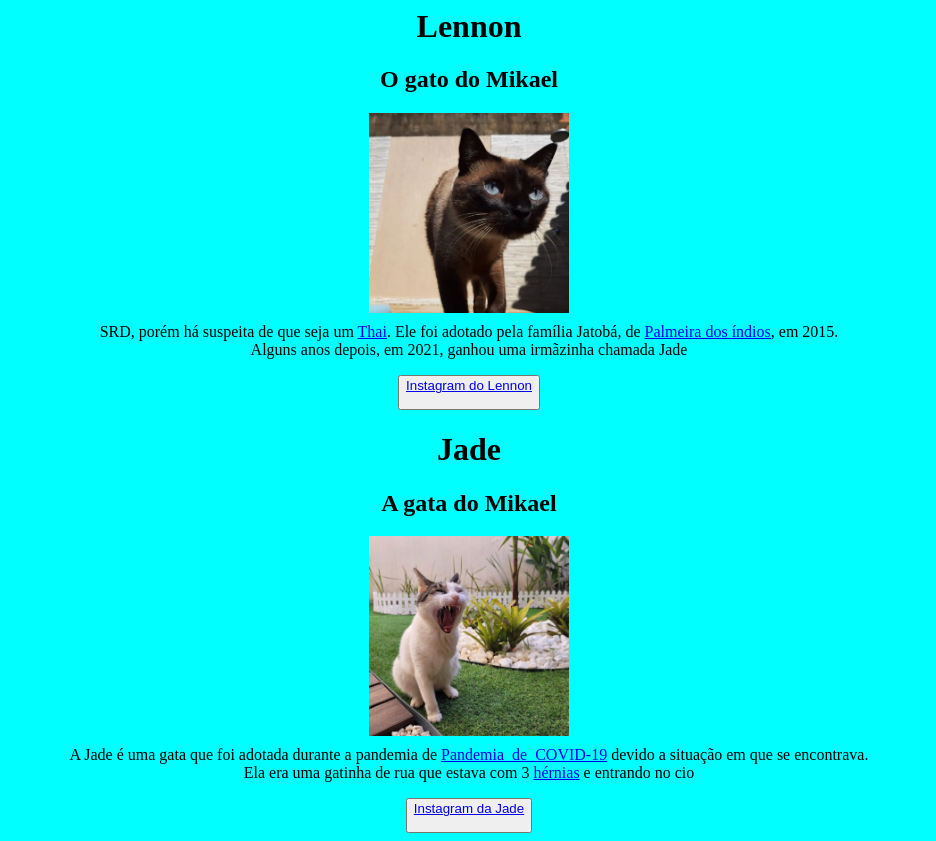
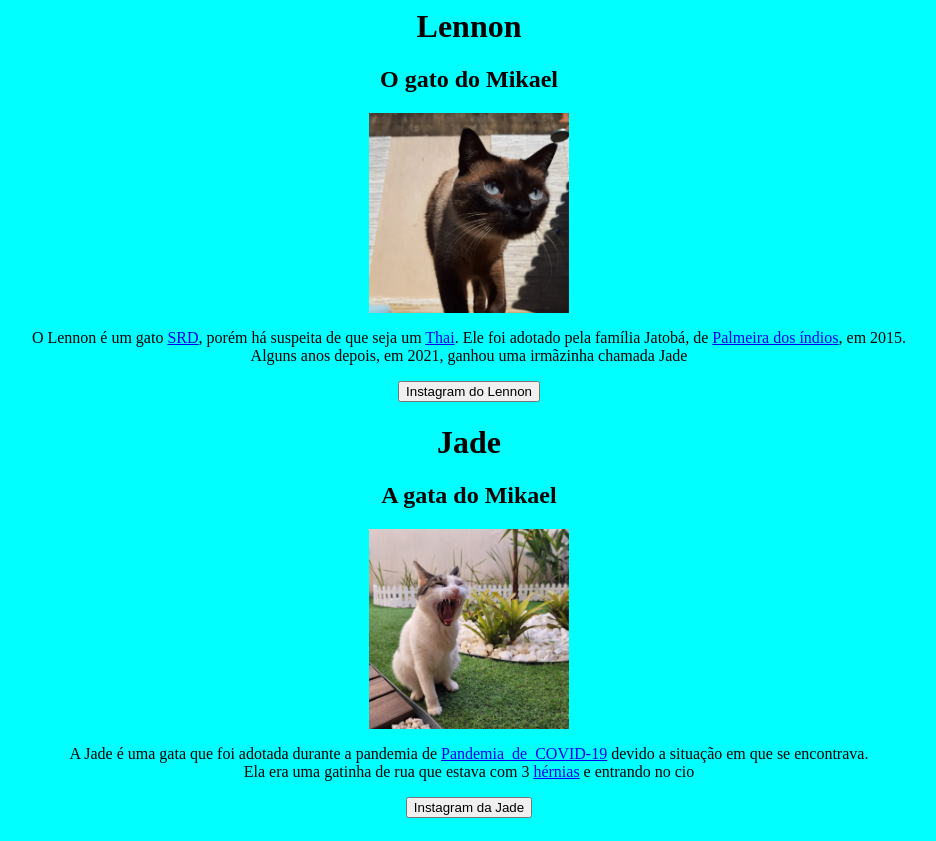
Before and after one commit to MikaelJatoba/Atividade01, a plain HTML site: page index.html in a window 1280 px wide. Shown: the whole page, without its empty margins (171-1107 px from the left). Drawn offline with Linux system fonts and the light colour scheme.

Commit message:
Mais mudanças no código
Melhoria nas fotos e no texto

```diff
--- a/index.html
+++ b/index.html
@@ -5,17 +5,26 @@
 </head>
 
 <body style="background-color:cyan; text-align:center;" >
+
     <h1> Lennon </h1>
     <h2> O gato do Mikael </h2>
-    <img src="FotoLennon.png" alt="Foto_do_Lennon" width="200" height="200" style="display: block; margin: 10 auto;>
-    <p> O Lennon é um gato <a href="https://pt.wikipedia.org/wiki/Vira-lata" target="_blank">SRD</a>, porém há suspeita de que seja um <a href="https://pt.wikipedia.org/wiki/Thai_(gato)" target="_blank">Thai</a>.  Ele foi adotado pela família Jatobá, de <a href="https://pt.wikipedia.org/wiki/Palmeira_dos_%C3%8Dndios" target="_blank"> Palmeira dos índios</a>, em 2015. <br> Alguns anos depois, em 2021, ganhou uma irmãzinha chamada Jade</p>
-    <button onclick=<p><a href="https://www.instagram.com/lennon.the_cat_/" target="_blank">Instagram do Lennon</a></p></button>
+
+    <img src="FotoLennon.png" alt="Foto_do_Lennon" width="200" height="200" style="display: block; margin: 10 auto;"">
+
+    <p> O Lennon é um gato <a href="https://pt.wikipedia.org/wiki/Vira-lata" target="_blank">SRD</a>, porém há suspeita de que seja um
+    <a href="https://pt.wikipedia.org/wiki/Thai_(gato)" target="_blank">Thai</a>.  Ele foi adotado pela família Jatobá, de <a href="https://pt.wikipedia.org/wiki/Palmeira_dos_%C3%8Dndios" target="_blank"> Palmeira dos índios</a>, em 2015. <br> Alguns anos depois, em 2021, ganhou uma irmãzinha chamada Jade</p>
+
+    <p> <a href="https://www.instagram.com/lennon.the_cat_/" target="_blank"> <button>Instagram do Lennon</button> </a></p>
 
     <h1 > Jade </h1>
     <h2> A gata do Mikael </h2>
-    <img src="FotoJade.png" alt="Foto_da_Jade" width="200" height="200" style="display: block; margin: 10 auto;>
-    <p> A Jade é uma gata que foi adotada durante a pandemia de <a href="https://pt.wikipedia.org/wiki/Pandemia_de_COVID-19" target="_blank"> Pandemia_de_COVID-19</a> devido a situação em que se encontrava. <br>Ela era uma gatinha de rua que estava com 3 <a href="https://pt.wikipedia.org/wiki/H%C3%A9rnia_de_hiato" target="_blank">hérnias</a> e entrando no cio </p>
-    <button onclick=<p><a href="https://www.instagram.com/jade.the_cat_/" target="_blank">Instagram da Jade</a></p></button>
+
+    <img src="FotoJade.png" alt="Foto_da_Jade" width="200" height="200" style="display: block; margin: 10 auto;">
+
+    <p> A Jade é uma gata que foi adotada durante a pandemia de <a href="https://pt.wikipedia.org/wiki/Pandemia_de_COVID-19" target="_blank">
+    Pandemia_de_COVID-19</a> devido a situação em que se encontrava. <br>Ela era uma gatinha de rua que estava com 3 <a href="https://pt.wikipedia.org/wiki/H%C3%A9rnia_de_hiato" target="_blank">hérnias</a> e entrando no cio </p>
+
+    <p> <a href="https://www.instagram.com/jade.the_cat_/" target="_blank"> <button>Instagram da Jade</button> </a></p>
 
 </body>
 </html>
```
